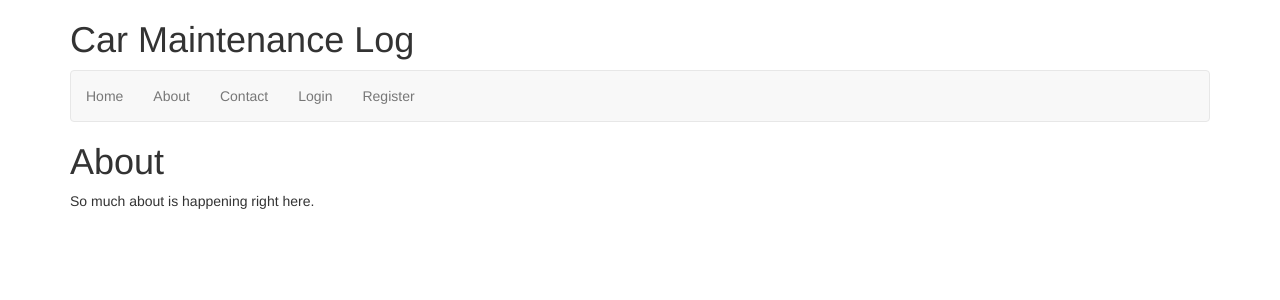
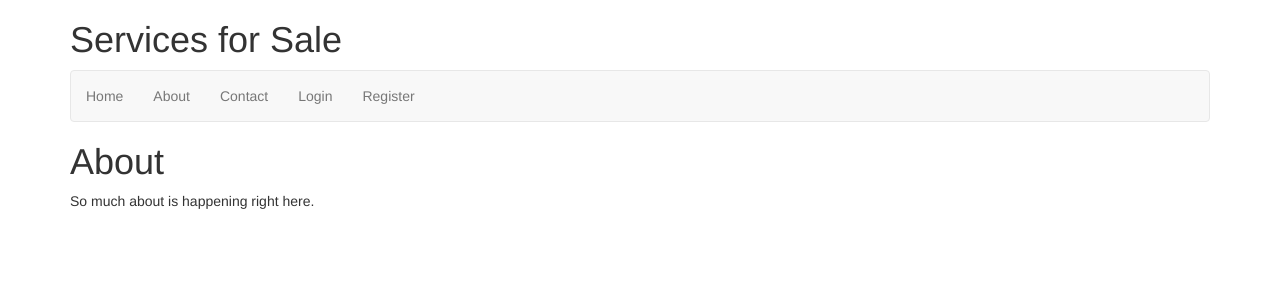
Before and after one commit to bjshively/hellowebapp, a Django app: page /about/ in a window 1280 px wide. Shown: the top 300 px of the page. Run offline with Django 3.2, Linux system fonts and the light colour scheme; some libraries are stand-ins or nearby versions.

Commit message:
Modified the header, title, sample records. Listed services such as tutoring and web design.

```diff
--- a/collection/templates/layouts/base.html
+++ b/collection/templates/layouts/base.html
@@ -1,7 +1,7 @@
 {% load staticfiles %}
 <html>
 <head>
-    <title>{% block title %}Car Maintenance Log{% endblock %}</title>
+    <title>{% block title %}Services for Sale{% endblock %}</title>
     <link rel="stylesheet" href="https://maxcdn.bootstrapcdn.com/bootstrap/3.3.5/css/bootstrap.min.css">
     <!-- <link rel="stylesheet" href="{% static 'css/style.css' %}" /> -->
     {% block header %}{% endblock %}
@@ -9,7 +9,7 @@
 <body>
     <div class="container">
     <header>
-        <h1>Car Maintenance Log</h1>
+        <h1>Services for Sale</h1>
         <nav class="navbar navbar-default">
             <ul class="nav navbar-nav">
                 <li><a href="{% url 'home' %}">Home</a></li>
```
Also changed, not shown: db.sqlite3.
